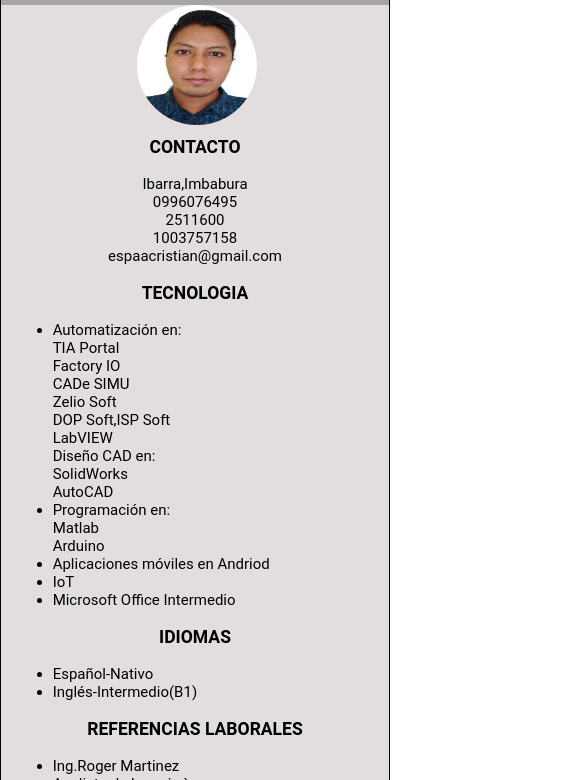
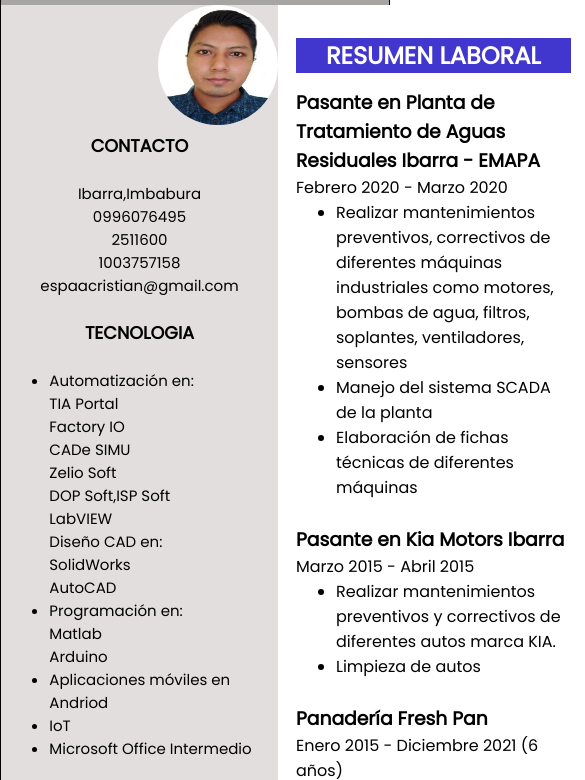
Before and after one commit to CrisEsp/CV, a plain HTML site: page index.html in a window 390 px wide. Shown: the part 96-876 px from the top of the page, 585 px wide, since content can reach past the window. Drawn offline with Linux system fonts and the light colour scheme.

Commit message:
CV con grid bien

```diff
--- a/assets/css/estilos.css
+++ b/assets/css/estilos.css
@@ -1,11 +1,13 @@
 * {
   margin: 0;
-  font-family: "Roboto", Arial, Helvetica, sans-serif;
+  /* font-family: "Roboto", Arial, Helvetica, sans-serif;
+  font-family: 'Poppins', sans-serif; */
 }
 body {
   /* margin: 0 250px; */
   margin: 0;
   border: solid 1px black;
+  font-family: 'Poppins', sans-serif;
 }
 .cv {
   background-color: brown;
@@ -55,7 +57,8 @@ body {
   border-radius: 80%;
   display: flex;
   justify-content: center;
-  margin-left: 35%;
+  margin: 0px 100px 0px 610px ;
+
   align-items: center;
 }
 .textos_izq {
@@ -82,9 +85,25 @@ body {
   align-items: center;
 }
 
-@media(min-width:768px){
+@media(max-width:768px){
+  .seccion-izquierda {
+    background-color: rgb(226, 222, 222);
 
+  }
   .cv {
     flex-direction: row;
   }
+  .foto img{
+    margin: 0px 100px 0px 130px ;
+    }
 }
+@media(max-width:1024px){
+  .foto img{
+    margin: 0px 0px 0px 157px;
+  }
+  .textos_izq {
+    margin: 3%;
+    font-size: 15px;
+    justify-content: center;
+  }
+}
--- a/index.html
+++ b/index.html
@@ -5,6 +5,7 @@
     <meta http-equiv="X-UA-Compatible" content="IE=edge" />
     <meta name="viewport" content="width=device-width, initial-scale=1.0" />
     <title>Document</title>
+    <link href="https://fonts.googleapis.com/css2?family=Poppins:wght@200;400&display=swap" rel="stylesheet">
     <link rel="stylesheet" href="./assets/css/estilos.css" />
   </head>
 
```
